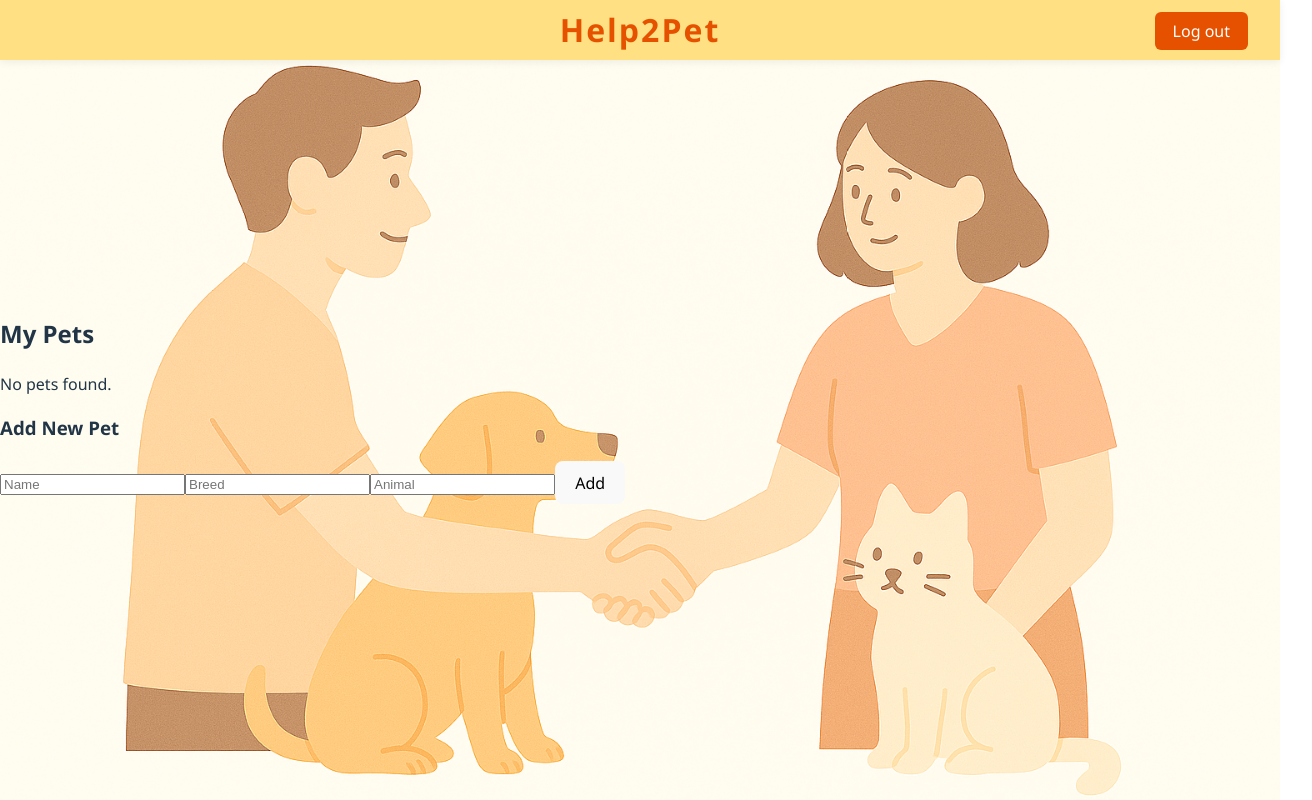
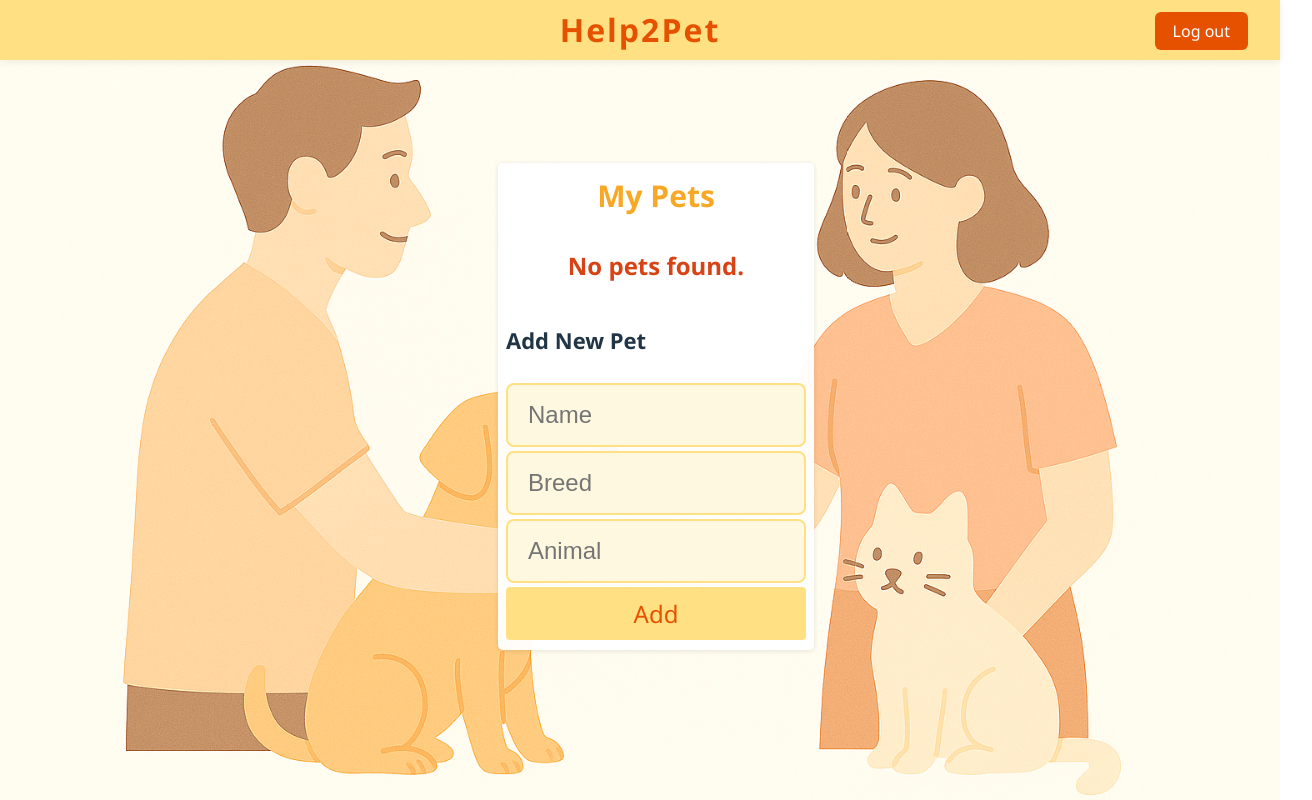
Before and after one commit to anastvud/help2pet, a React (Vite) app in the folder frontend/: page /my-pets in a window 1280 px wide. Shown: the whole page, 1312 px wide, since content can reach past the window. Built offline with nearby package versions, Linux system fonts and the light colour scheme.

Commit message:
Frontend my-pets update

```diff
--- a/frontend/src/MyPets.jsx
+++ b/frontend/src/MyPets.jsx
@@ -1,7 +1,7 @@
 import React, { useEffect, useState } from 'react';
 import axios from 'axios';
 
-const API_URL = 'http://localhost:8000'; // Update this if your backend uses a different URL
+const API_URL = 'http://localhost:8000'; // Adjust if needed
 
 const MyPets = () => {
   const [ownerId, setOwnerId] = useState(null);
@@ -90,31 +90,56 @@ const handleAddPet = async () => {
   };
 
   return (
-    <div>
+    <div className="form-page">
+      <div className="form-container">
         <h2>My Pets</h2>
+
         {pets.length === 0 ? (
-        <p>No pets found.</p>
+          <p className="message">No pets found.</p>
         ) : (
-        <ul>
+          <ul style={{ paddingLeft: '20px', fontSize: '20px' }}>
             {pets.map(pet => (
-            <li key={pet.id}>
+              <li key={pet.id} style={{ marginBottom: '8px' }}>
                 <strong>{pet.name}</strong> ({pet.animal}) {pet.breed && <>- {pet.breed}</>}
+                <div style={{ display: 'flex', gap: '8px', marginTop: '4px' }}>
                   <button onClick={() => handleEditPet(pet)}>Edit</button>
                   <button onClick={() => handleDeletePet(pet.id)}>Delete</button>
+                </div>
               </li>
             ))}
           </ul>
         )}
 
-      <h3>{editingPetId ? 'Update Pet' : 'Add New Pet'}</h3>
-      <input name="name" placeholder="Name" value={form.name} onChange={handleChange} />
-      <input name="breed" placeholder="Breed" value={form.breed} onChange={handleChange} />
-      <input name="animal" placeholder="Animal" value={form.animal} onChange={handleChange} />
+        <h3 style={{ marginTop: '20px', marginBottom: '10px', fontSize: '22px' }}>
+          {editingPetId ? 'Update Pet' : 'Add New Pet'}
+        </h3>
+
+        <form onSubmit={(e) => e.preventDefault()} style={{ display: 'flex', flexDirection: 'column' }}>
+          <input
+            name="name"
+            placeholder="Name"
+            value={form.name}
+            onChange={handleChange}
+          />
+          <input
+            name="breed"
+            placeholder="Breed"
+            value={form.breed}
+            onChange={handleChange}
+          />
+          <input
+            name="animal"
+            placeholder="Animal"
+            value={form.animal}
+            onChange={handleChange}
+          />
           {editingPetId ? (
             <button onClick={handleUpdatePet}>Update</button>
           ) : (
             <button onClick={handleAddPet}>Add</button>
           )}
+        </form>
+      </div>
     </div>
   );
 };
```
Lines whose indentation alone changed are shown as unchanged.
